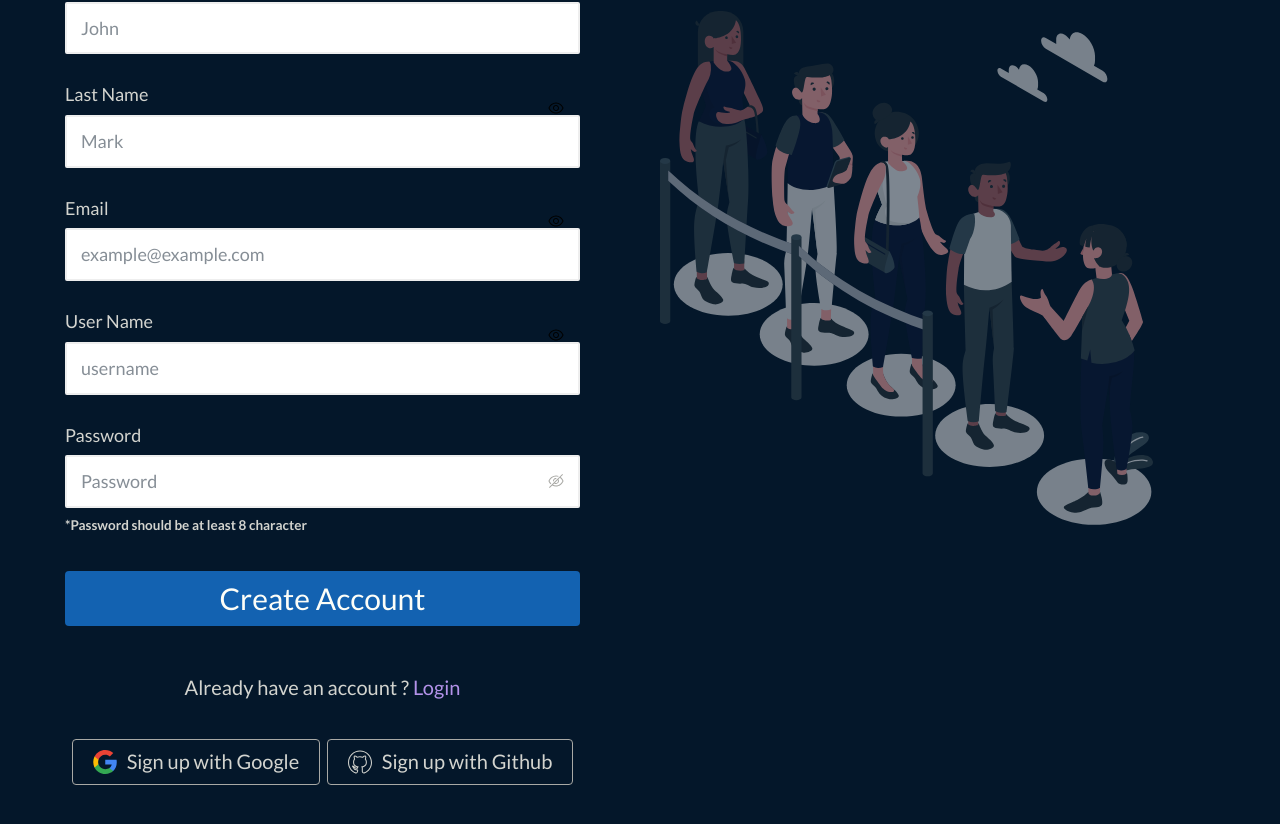
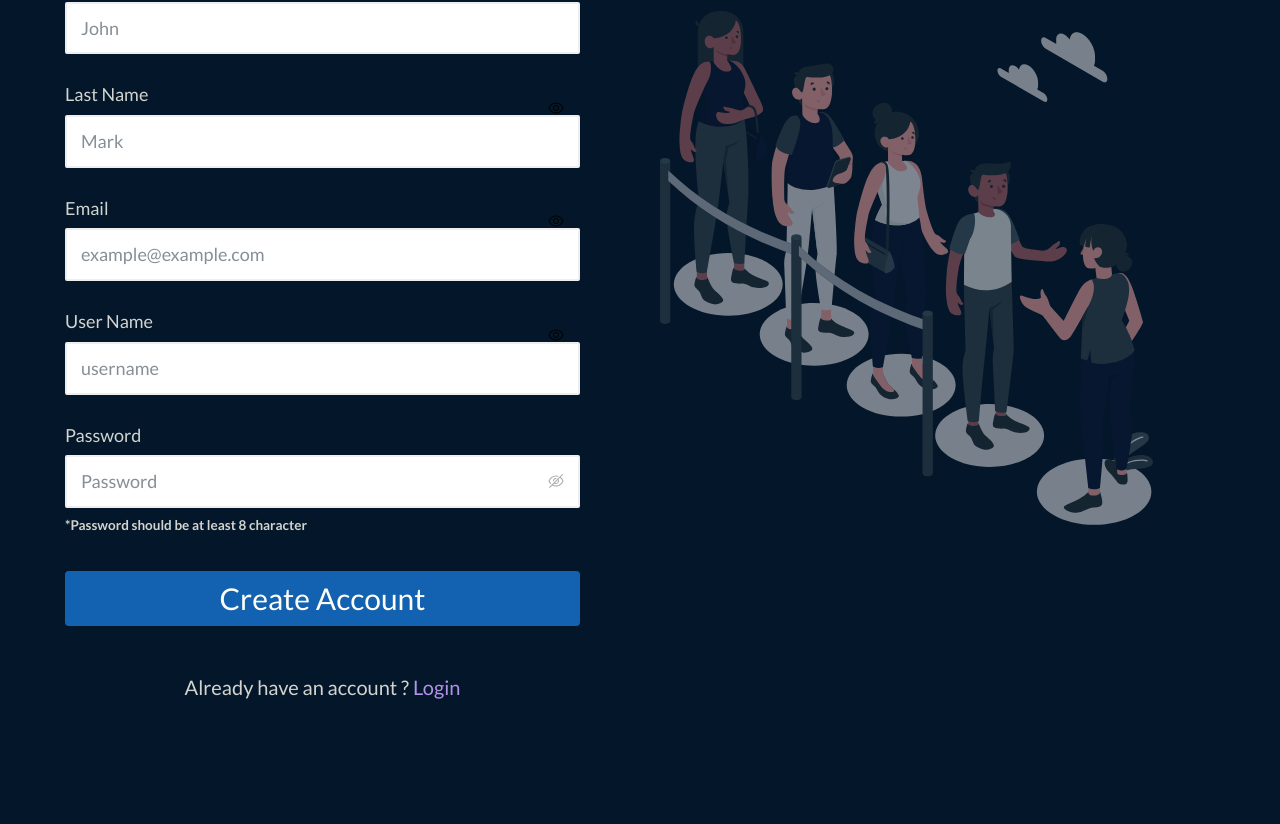
Before and after one commit to zuri-training/AuthWiki_Team9, a React (Create React App) app in the folder FrontEnd/authwiki/: page /register in a window 1280 px wide. Shown: the part 340-1164 px from the top of the page. Built offline with nearby package versions, Linux system fonts and the light colour scheme.

Commit message:
Remove the social authentication #106

```diff
--- a/FrontEnd/authwiki/src/pages/Login.js
+++ b/FrontEnd/authwiki/src/pages/Login.js
@@ -80,16 +80,6 @@ const Login = () => {
                   Sign Up
                 </Link>
               </p>
-              <div className="socials">
-                <a className="social-login" href="https://www.google.com/">
-                  <Google />
-                  Login with Google
-                </a>
-                <a className="social-login" href="https://www.google.com/">
-                  <Github />
-                  Login with Github
-                </a>
-              </div>
             </div>
           </div>
           <div className="login-item login-item-svg">
--- a/FrontEnd/authwiki/src/pages/Register.js
+++ b/FrontEnd/authwiki/src/pages/Register.js
@@ -103,16 +103,6 @@ const Register = () => {
                   Login
                 </Link>
               </p>
-              <div className="socials">
-                <a className="social-login" href="https://www.google.com/">
-                  <Google />
-                  Sign up with Google
-                </a>
-                <a className="social-login" href="https://www.google.com/">
-                  <Github />
-                  Sign up with Github
-                </a>
-              </div>
             </div>
           </div>
           <div className="login-item login-item-svg">
```
